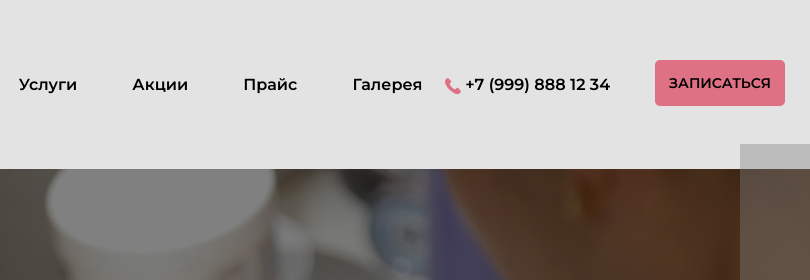
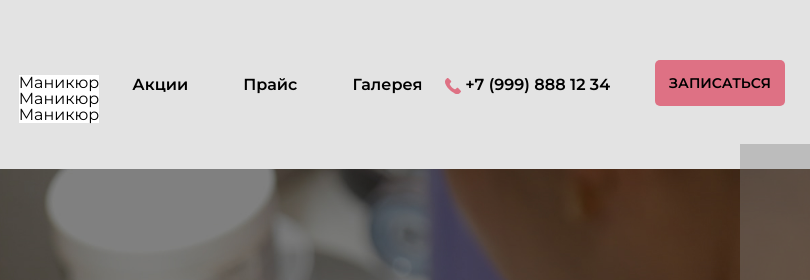
Before and after one commit to ezio4314/My, a plain HTML site: page masterskayakrasoty12/index.html in a window 1280 px wide. Shown: the top 280 px of the page, 470-1280 px from the left. Drawn offline with Linux system fonts and the light colour scheme.

Commit message:
бургер

```diff
--- a/masterskayakrasoty12/css/style.css
+++ b/masterskayakrasoty12/css/style.css
@@ -54,6 +54,21 @@ body {
 
 .header_item:last-child {
 	margin-right: 0px;
+}
+
+.header_nav li {
+	position: relative;
+}
+
+.sub-header_nav {
+	position: absolute;
+	left: 0;
+	top: 0;
+	background-color:#FFFFFF;
+}
+
+.sub-header_link {
+	color: #000;
 }
 
 .header_conection {
--- a/masterskayakrasoty12/index.html
+++ b/masterskayakrasoty12/index.html
@@ -17,20 +17,31 @@
 						<img src="../masterskayakrasoty12/svg/logo.svg" alt="Мастерская красоты 12">
 					</a>
 				</div>
-				<div class="header_nav">
-					<div class="header_item">
+				<ul class="header_nav">
+					<li class="header_item">
 						<a class="header_link" href="#">Услуги</a>
-					</div>
-					<div class="header_item">
+						<ul class="sub-header_nav">
+							<li class="sub-header_item">
+								<a href="#" class="sub-header_link">Маникюр</a>
+							</li>
+							<li class="sub-header_item">
+								<a href="#" class="sub-header_link">Маникюр</a>
+							</li>
+							<li class="sub-header_item">
+								<a href="#" class="sub-header_link">Маникюр</a>
+							</li>
+						</ul>
+					</li>
+					<li class="header_item">
 							<a class="header_link" href="#">Акции</a>
-					</div>
-					<div class="header_item">
+					</li>
+					<li class="header_item">
 							<a class="header_link" href="#">Прайс</a>
-					</div>
-					<div class="header_item">
+					</li>
+					<li class="header_item">
 							<a class="header_link" href="#">Галерея</a>
-					</div>
-				</div>
+					</li>
+				</ul>
 				<div class="header_conection">
 					<div class="header_tel">
 						<span><img src="../masterskayakrasoty12/svg/header-tel.svg"></span>
```
Also changed, not shown: masterskayakrasoty12/js/burger.js (added).
